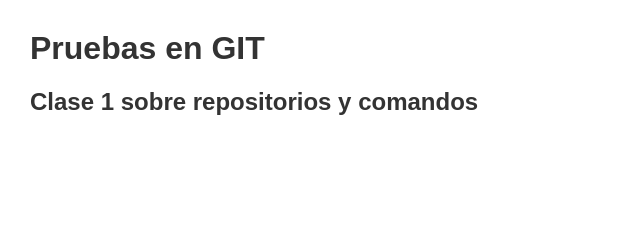
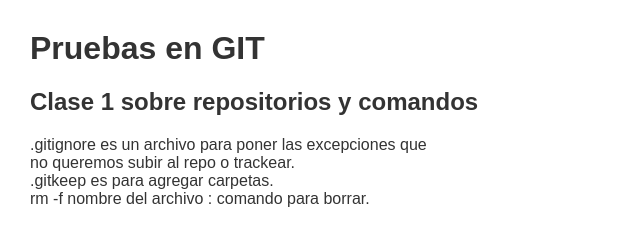
Before and after one commit to CatalinaPicco/proyectoIT, a plain HTML site: page index.html in a window 1280 px wide. Shown: the whole page, without its empty margins (0-640 px from the left). Drawn offline with Linux system fonts and the light colour scheme.

Commit message:
agregamos .gitignore

```diff
--- a/index.html
+++ b/index.html
@@ -9,6 +9,13 @@
 		<h1>Pruebas en GIT</h1>
 		<h2>Clase 1 sobre repositorios y comandos</h2>
 	</header>
+	<section>
+		<article>
+			.gitignore es un archivo para poner las excepciones que no queremos subir al repo o trackear.<br>
+			.gitkeep es para agregar carpetas.<br>
+			rm -f nombre del archivo : comando para borrar.
+		</article>
+	</section>
 
 </body>
 </html>
--- a/style.css
+++ b/style.css
@@ -1 +1,2 @@
 body {margin: 30px; font-family: sans-serif; color: #333;}
+article {width: 400px;}
```
Also changed, not shown: 1 other file.
